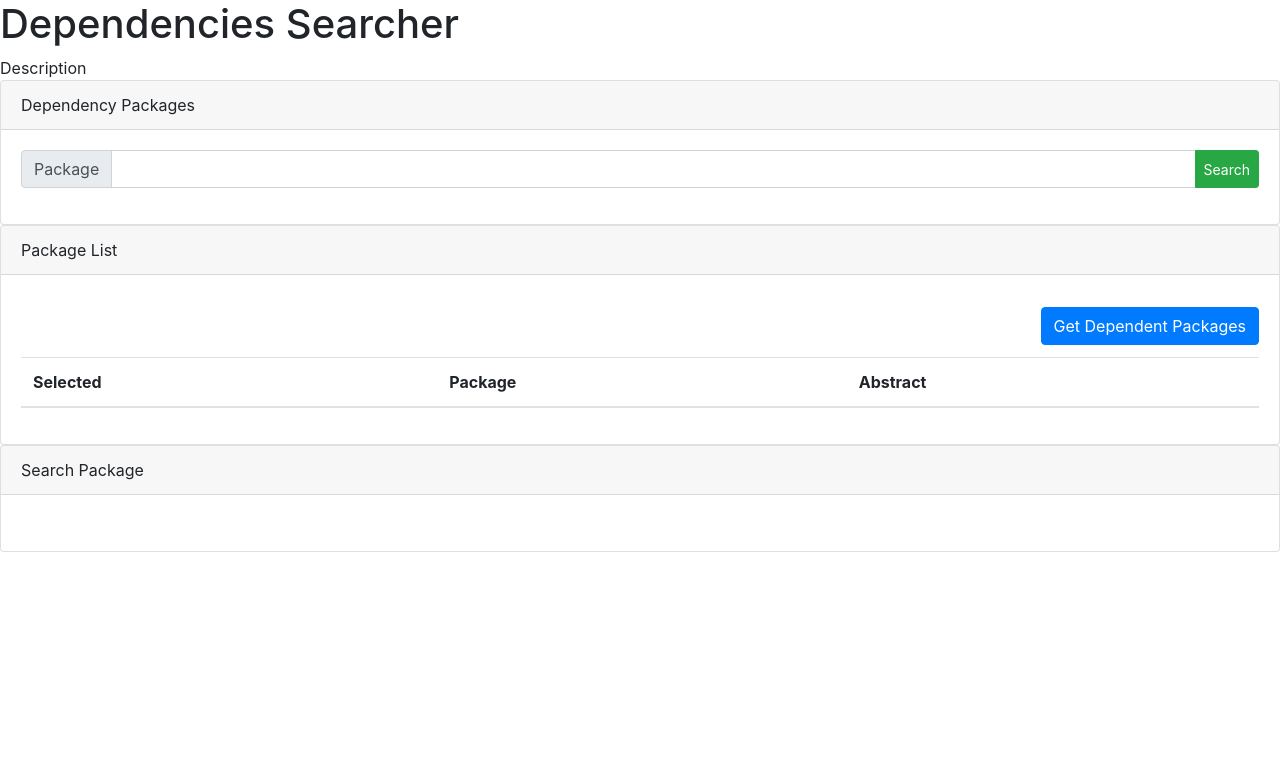
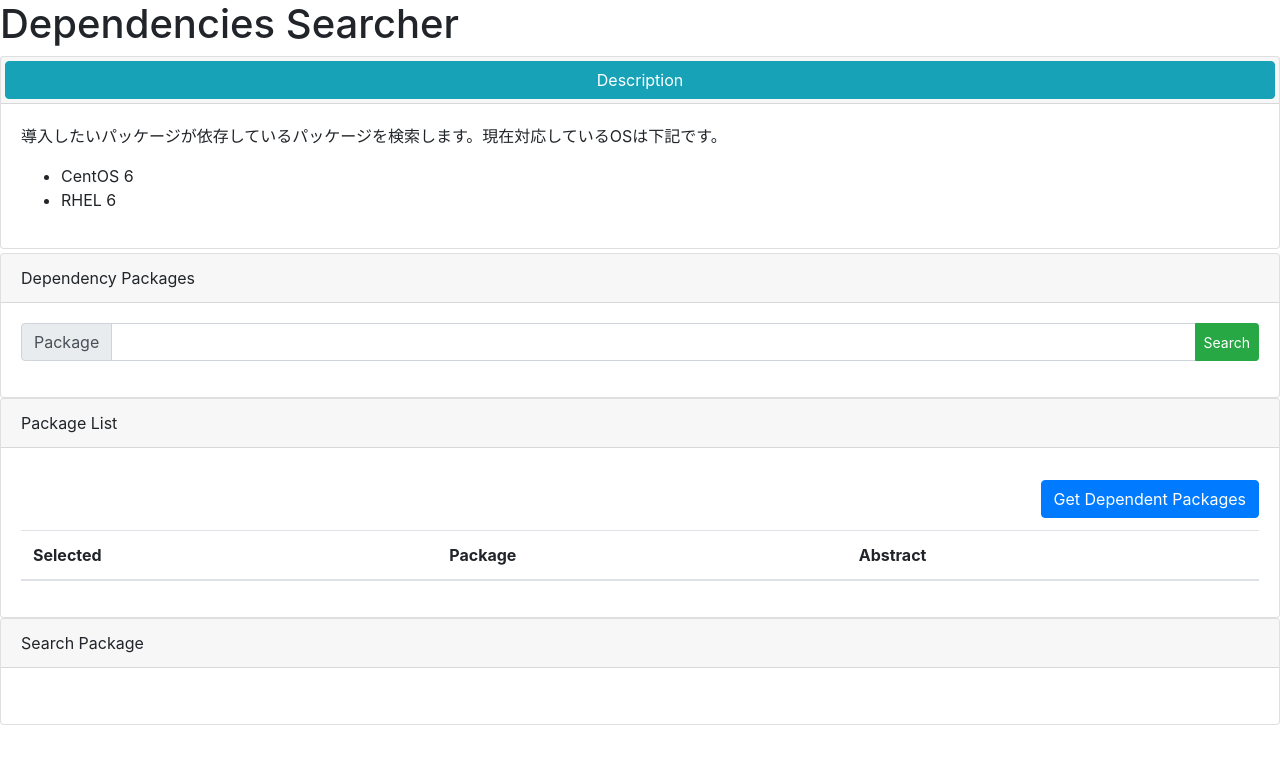
Before and after one commit to ryu022304/dependencies_searcher, a Vue app: page / in a window 1280 px wide. Shown: the top 764 px of the page. Built offline with nearby package versions, Linux system fonts and the light colour scheme; the HTML template or start-up script is replaced by a standard one.

Commit message:
[add]description追加

```diff
--- a/src/components/Description.vue
+++ b/src/components/Description.vue
@@ -1,11 +1,35 @@
 <template>
-    <div>
-        Description
-    </div>
+  <div role="tablist">
+    <b-card no-body class="mb-1">
+      <b-card-header header-tag="header" class="p-1" role="tab">
+        <b-button block href="#" v-b-toggle.accordion-1 variant="info">Description</b-button>
+      </b-card-header>
+      <b-collapse id="accordion-1" visible accordion="my-accordion" role="tabpanel">
+        <b-card-body>
+          <b-card-text>{{ text }}</b-card-text>
+          <ul>
+              <li v-for="os in os_list" :key="os.id" >
+                {{ os.name }}
+              </li>
+          </ul>
+        </b-card-body>
+      </b-collapse>
+    </b-card>
+  </div>
 </template>
 
 <script>
 export default {
-
+    data() {
+      return {
+        text: `
+          導入したいパッケージが依存しているパッケージを検索します。現在対応しているOSは下記です。
+        `,
+        os_list: [
+            {id: 1, name: 'CentOS 6'},
+            {id: 2, name: 'RHEL 6'}
+        ]
+      }
+    }
 }
 </script>
```
Also changed, not shown: 1 other file (tests, documents, lock files or other folders).
